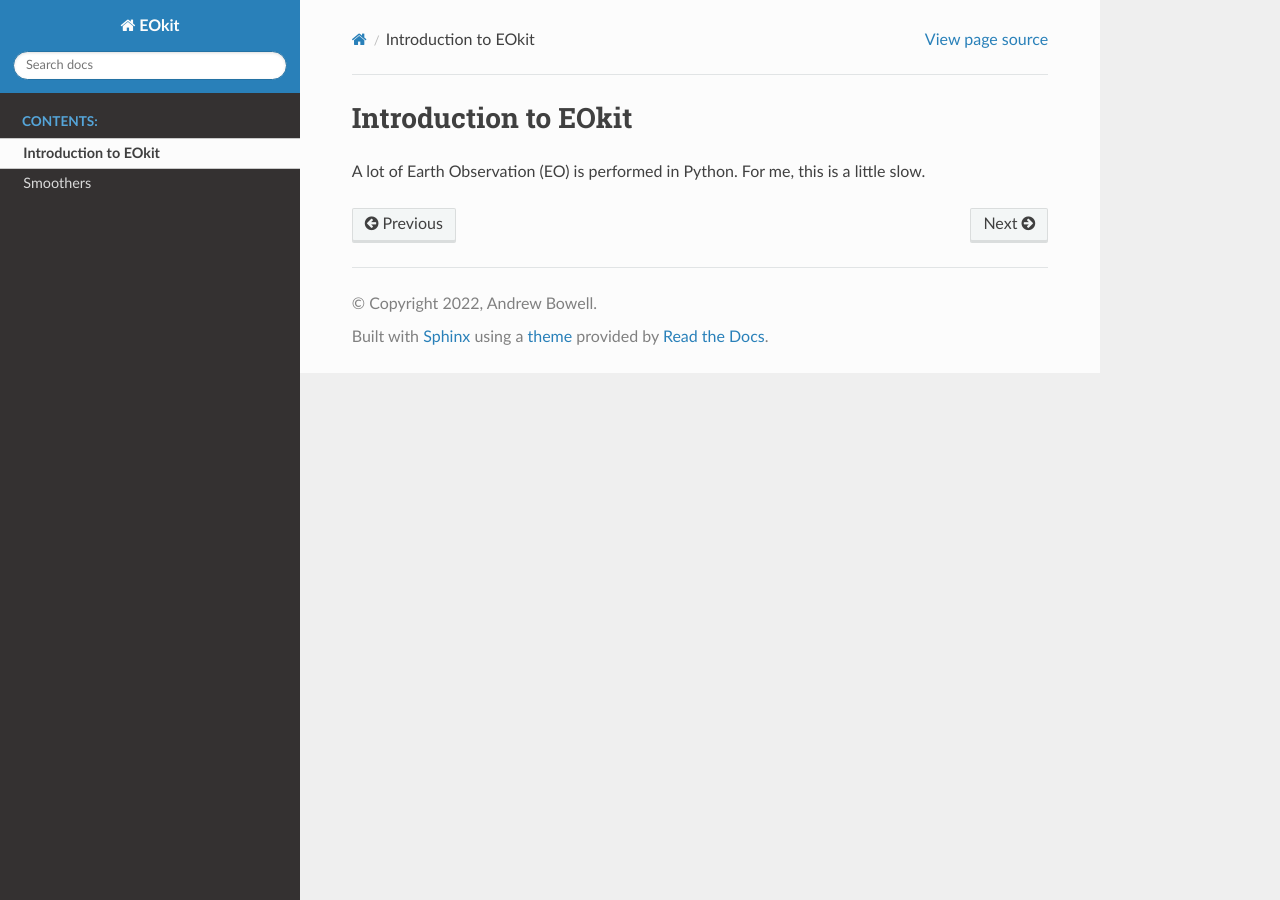
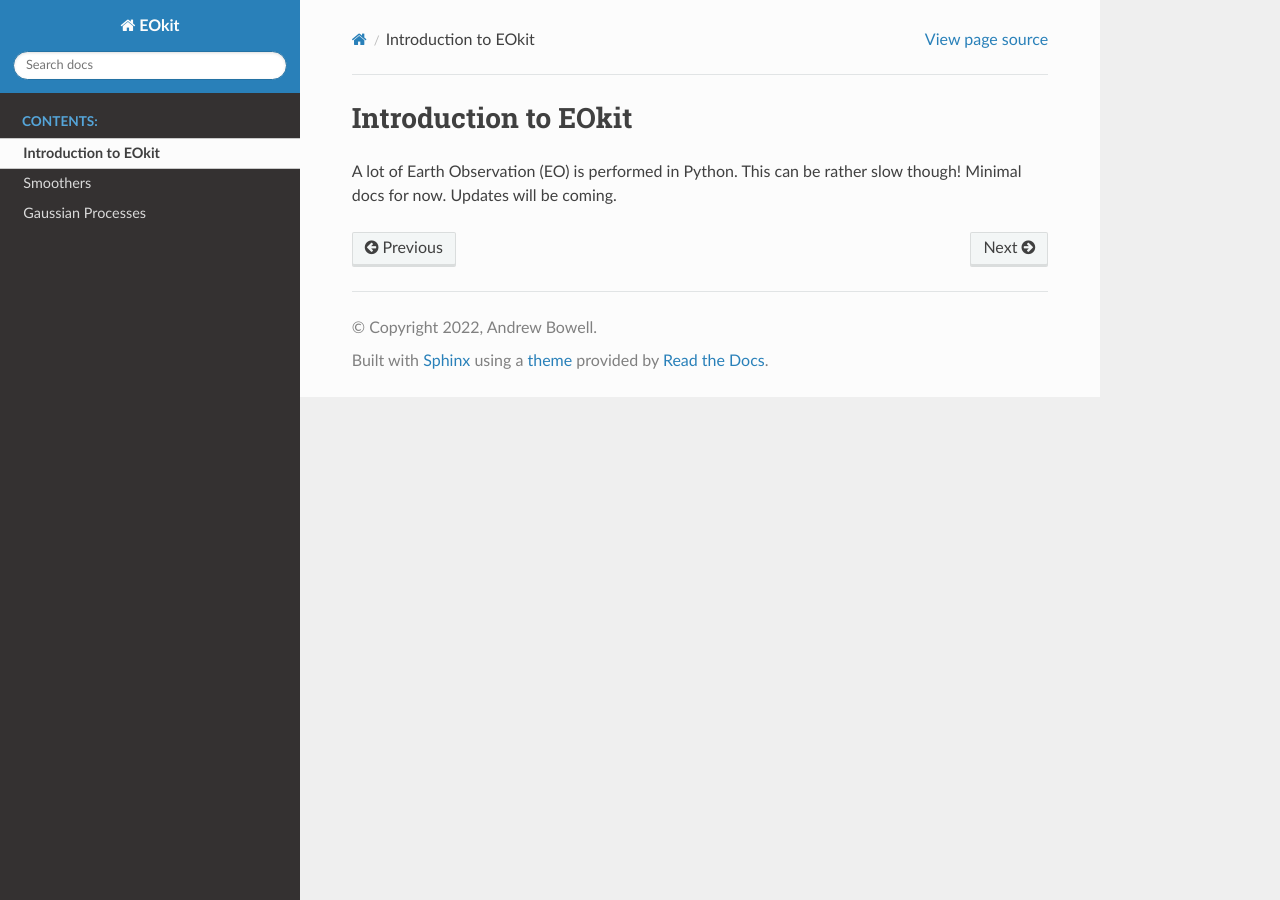
Before and after one commit to AnBowell/eo-kit, a Sphinx documentation site: the page built from docs/source/introduction.rst, in a window 1280 px wide. Built offline with Sphinx 7.4.7 and the Read the Docs theme 2.0.0, drawn with Linux system fonts in a browser that asks for light colours.

Commit message:
docs: :memo: Doc updates and some CI changes.

```diff
--- a/docs/source/index.rst
+++ b/docs/source/index.rst
@@ -14,6 +14,8 @@ Welcome to EOkit's documentation!
 
    smoothers
 
+   gaussian_processes
+
 
 Indices and tables
 ==================
--- a/docs/source/introduction.rst
+++ b/docs/source/introduction.rst
@@ -7,4 +7,5 @@ Introduction to EOkit
 
 
 
-A lot of Earth Observation (EO) is performed in Python. For me, this is a little slow.
+A lot of Earth Observation (EO) is performed in Python. This can be rather slow
+though! Minimal docs for now. Updates will be coming.
```
Also changed, not shown: docs/source/gaussian_processes.rst (added, +9 -0 lines), 3 other files.
